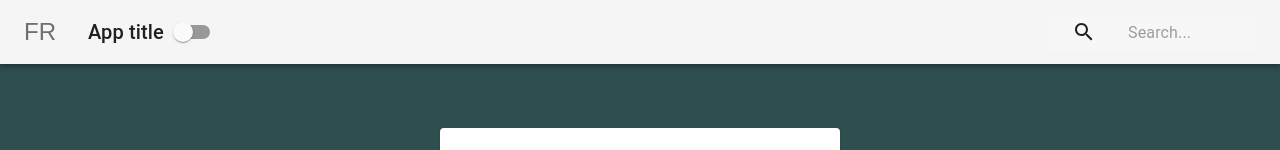
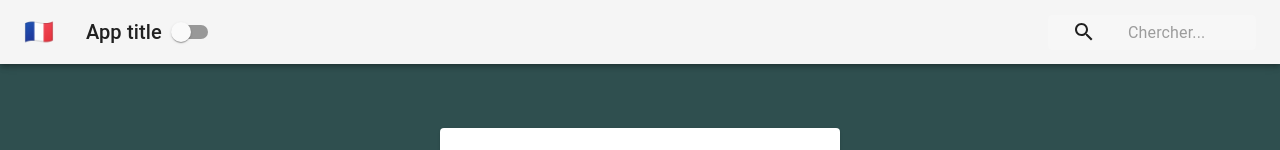
Before and after one commit to usernameistai/context-react-app, a React (Create React App) app: page / in a window 1280 px wide. Shown: the top 150 px of the page. Built offline with nearby package versions, Linux system fonts and the light colour scheme.

Commit message:
Add withLanguageContext HOC to wrap entire Navbar in, destrcuturing with flags and countries

```diff
--- a/src/Navbar.js
+++ b/src/Navbar.js
@@ -1,6 +1,8 @@
 import React, { Component } from 'react';
 import { withStyles } from '@material-ui/core/styles';
 import { ThemeContext } from './contexts/ThemeContext';
+// import { languageContext } from './contexts/LanguageContext';
+import { withLanguageContext } from './contexts/LanguageContext';
 import styles from './styles/NavBarStyles';
 import AppBar from '@material-ui/core/AppBar';
 import Toolbar from '@material-ui/core/Toolbar';
@@ -10,21 +12,44 @@ import InputBase from '@material-ui/core/InputBase';
 import SearchIcon from '@material-ui/icons/Search';
 import Switch from '@material-ui/core/Switch';
 
+const content = {
+  english: {
+    search: "Search",
+    flag: "🇬🇧"
+  },
+  french: {
+    search: "Chercher",
+    flag: "🇫🇷"
+  },
+  spanish: {
+    search: "Buscar",
+    flag: "🇪🇸"
+  }
+};
+
 class Navbar extends Component {
   static contextType = ThemeContext; /** It says look up and see if you are nested inside of a theme
-  context provider, if you are inside more thanone find the nearest one */
+  context provider, if you are inside more than one find the nearest one */
   render() {
-    // console.log(this.context);
-    const { isDarkMode, toggleTheme } = this.context;
+    const { isDarkMode, toggleTheme } = this.context; // console.log(this.context);
     const { classes } = this.props;
+    const { language } = this.props.languageContext; // passed dowen through HOC
+    const { search, flag } = content[language];
     return (
       <div className={classes.root}>
-        <AppBar position="static" color={isDarkMode ? "default" : "primary"}>
+        <AppBar
+          position="static"
+          color={isDarkMode ? "default" : "primary"}
+        >
           <Toolbar>
-            <IconButton className={classes.menuButton}>
-              <span>FR</span>
+            <IconButton className={classes.menuButton} color="inherit">
+              <span>{flag}</span>
             </IconButton>
-            <Typography className={classes.title} variant="h6" color="inherit">
+            <Typography
+              className={classes.title}
+              variant="h6"
+              color="inherit"
+            >
               App title
             </Typography>
             <Switch onChange={toggleTheme} /> {/**Adds toggle button in this case to go from dark to light */}
@@ -34,7 +59,8 @@ class Navbar extends Component {
                 <SearchIcon />
               </div>
               <InputBase  // look it up
-                placeholder="Search..." classes={{
+                placeholder={`${search}...`}
+                classes={{
                   root: classes.inputRoot,
                   input: classes.inputInput
                 }}
@@ -47,4 +73,4 @@ class Navbar extends Component {
   }
 }
 
-export default withStyles(styles)(Navbar);
+export default withLanguageContext(withStyles(styles)(Navbar));
--- a/src/contexts/LanguageContext.js
+++ b/src/contexts/LanguageContext.js
@@ -19,3 +19,9 @@ export class LanguageProvider extends Component {
     );
   }
 }
+
+export const withLanguageContext = Component => props => ( // HOC higher order component
+  <LanguageContext.Consumer>
+    {value => <Component languageContext={value} {...props} />}
+  </LanguageContext.Consumer>
+);
```
